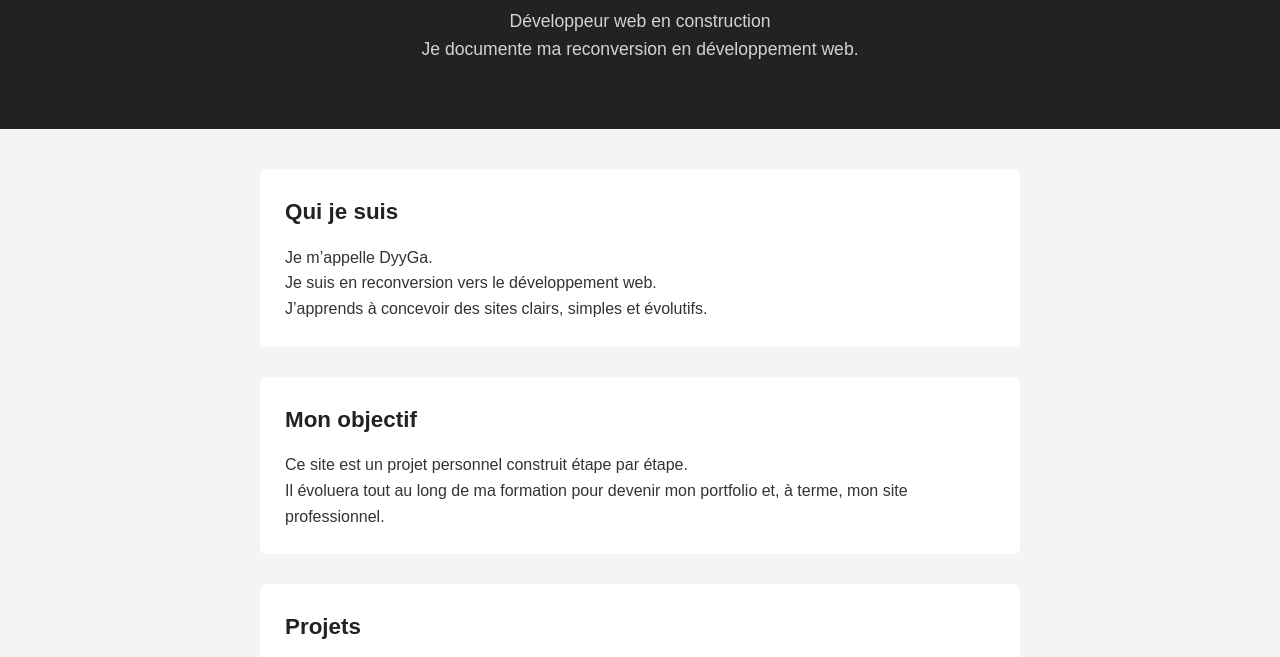
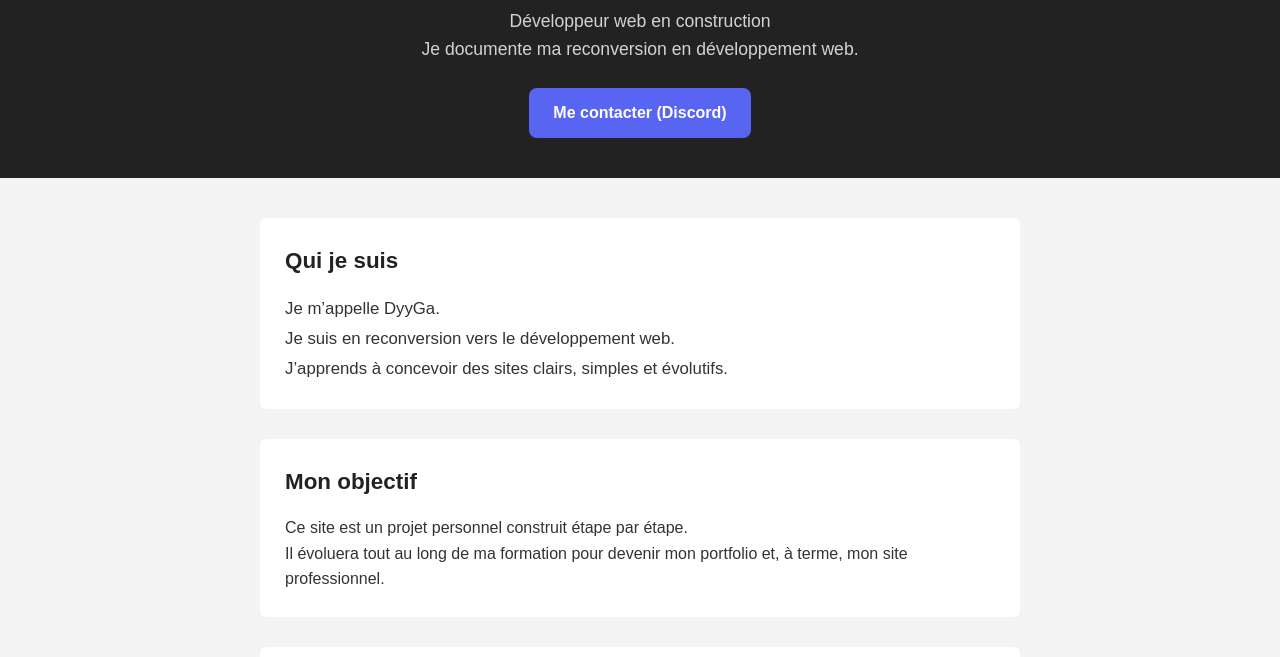
Before and after one commit to Thedevstack-ctrl/site-perso, a plain HTML site: page index.html in a window 1280 px wide. Shown: the part 107-764 px from the top of the page. Drawn offline with Linux system fonts and the light colour scheme.

Commit message:
Update style.css

```diff
--- a/style.css
+++ b/style.css
@@ -81,3 +81,29 @@ footer {
   font-size: 0.9rem;
   color: #666;
   }
+
+  #about p {
+  line-height: 1.8;
+  font-size: 1.05rem;
+  color: #333;
+}
+
+.btn-contact {
+  display: inline-block;
+  margin-top: 25px;
+  padding: 12px 24px;
+  background-color: #5865F2;
+  color: #fff;              /* 🔴 IMPORTANT */
+  text-decoration: none;
+  border-radius: 8px;
+  font-weight: 600;
+  font-size: 1rem;
+}
+
+.btn-contact:hover {
+  background-color: #4752c4;
+}
+
+header .btn-contact {
+  color: #fff;
+}
```
